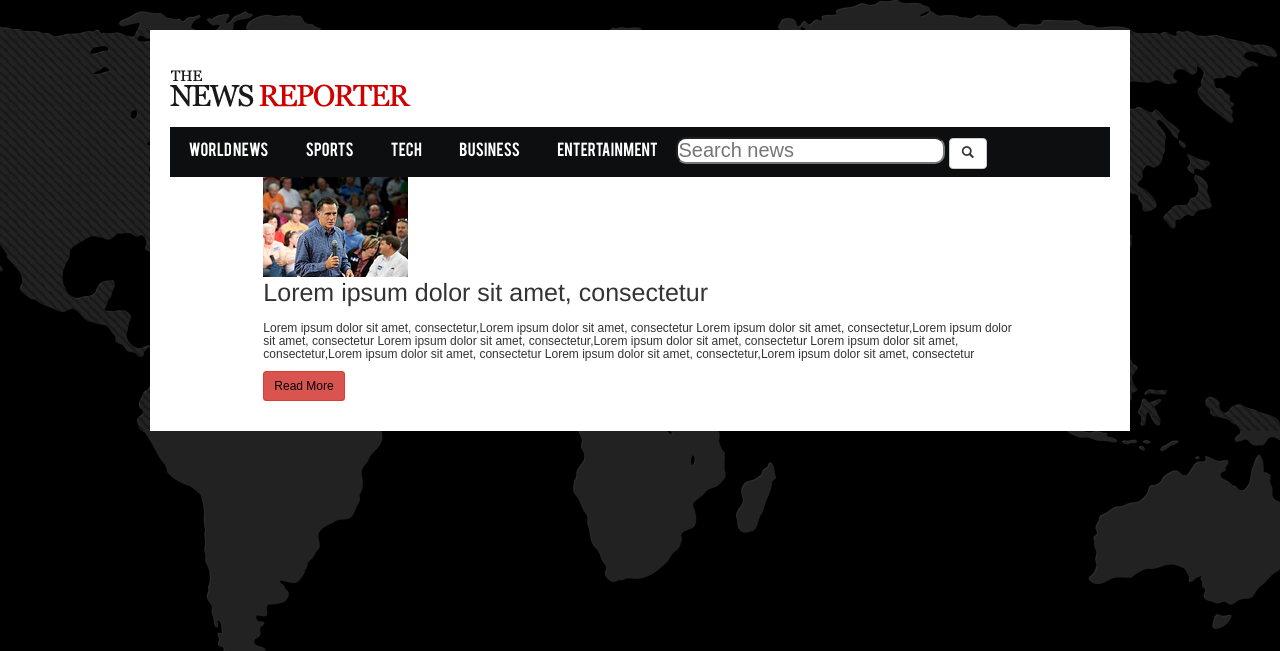
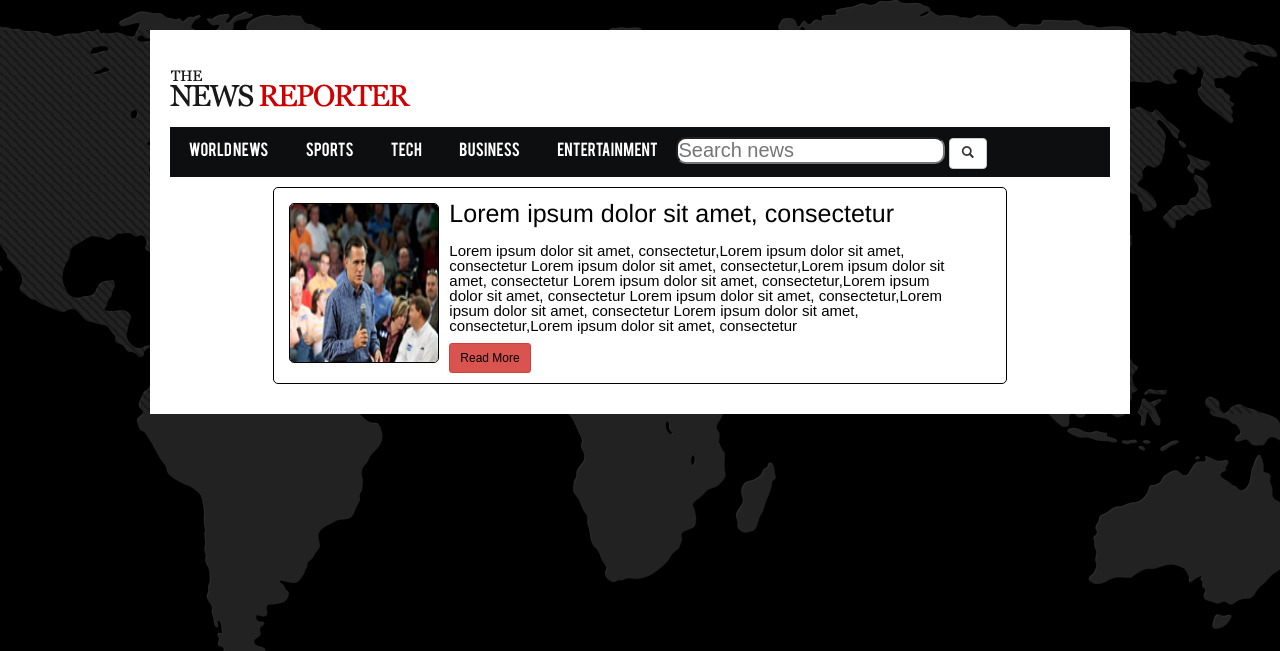
Before and after one commit to havanoor/NewsWebsite, a Django app: template News/NewsApp/templates/sports.html in a window 1280 px wide. Shown: the top 651 px of the page. Run offline with Django 3.2, Linux system fonts and the light colour scheme; the template is opened without the code that fills it, so the values that code supplies are empty; some libraries are stand-ins or nearby versions.

Commit message:
Update style.css

```diff
--- a/News/NewsApp/static/assets/css/style.css
+++ b/News/NewsApp/static/assets/css/style.css
@@ -8,7 +8,40 @@ Version: 1.0
 License: GPL
 License URI: http://www.gnu.org/licenses/gpl-2.0.html
 */
+.card-horizontal {
+    display: flex;
+    /*flex: 1 1 auto;*/
+    border: 1px solid black;
+    margin: 10px;
+    border-radius: 5px;
+    background-color: white;
+    color: black;
 
+}
+.img-square-wrapper{
+	padding: 5px;
+	margin-top: 10px;
+	margin-left: 10px;
+	margin-right: 5px;
+}
+.card_img{
+	border-radius: 5px;
+	border: 1px solid black;
+
+	width:150px;
+	height: 160px;
+}
+.card-title{
+
+	margin-top: 10px;
+}
+.card-text{
+	margin-right: 5px;
+	width:500px;
+	font-size: 15px;
+	line-height: 1.0;
+
+}
 *{
 	margin:0;
 	padding:0;
@@ -83,7 +116,29 @@ div{overflow:hidden}
 #submit{
 	font-size:12px;
 }
+.news_img{
+	 display: block;
+  margin-left: auto;
+  margin-right: auto;
+  width: 50%;
+  padding: 5px;
+  border: 1px solid black;
+  margin-bottom: 15px;
+}
 
+.news_content{
+	font-size:20px;
+	line-height: 1.0;
+	margin-left: 50px;
+	margin-right: 50px;
+}
+
+#back{
+	font-size: 20px;
+	margin-top: 10px;
+	border-radius: 50%;
+	text-decoration: none;
+}
 .main_menu_area{overflow:visible; background:#0D0E0F; min-height:50px}
 .main_menu_area ul{margin:0; padding:0; list-style:none}
 .main_menu_area ul li{float:left; position:relative}
```
